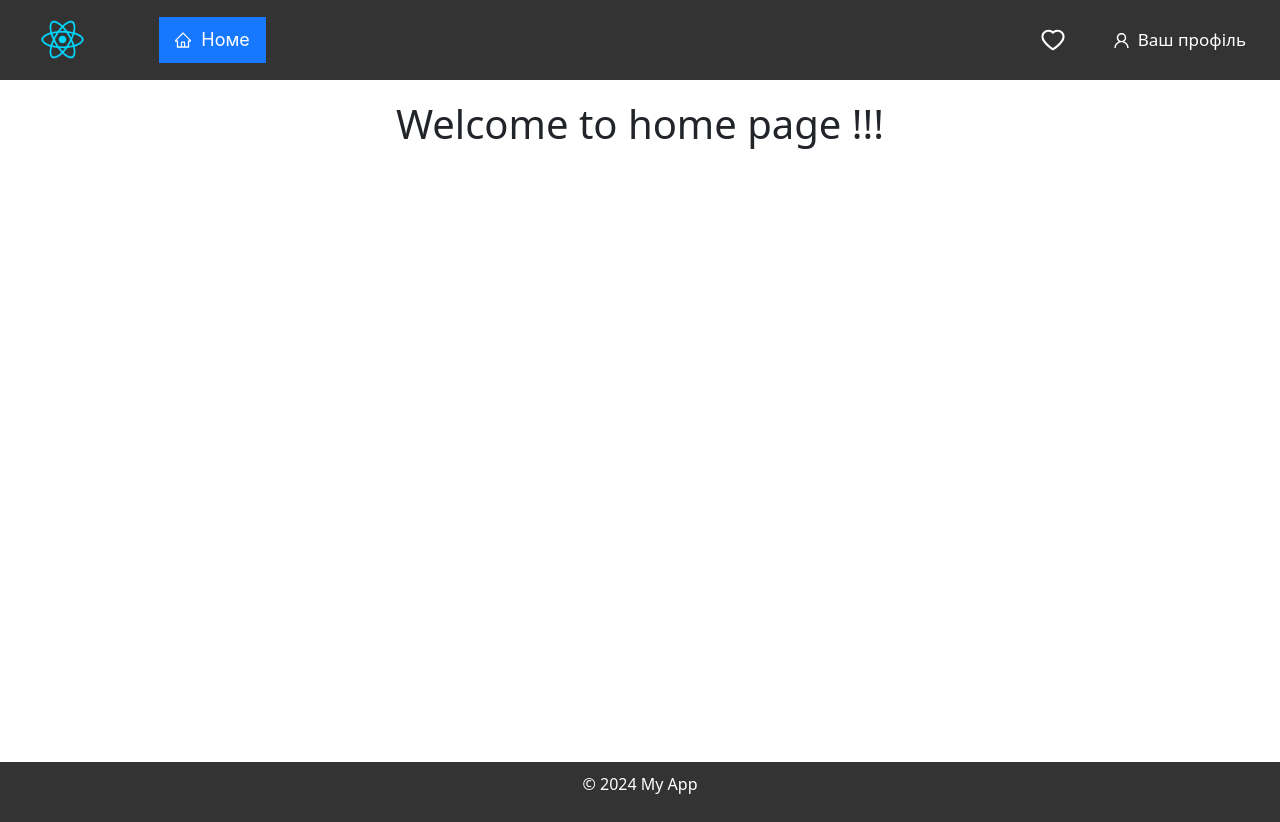
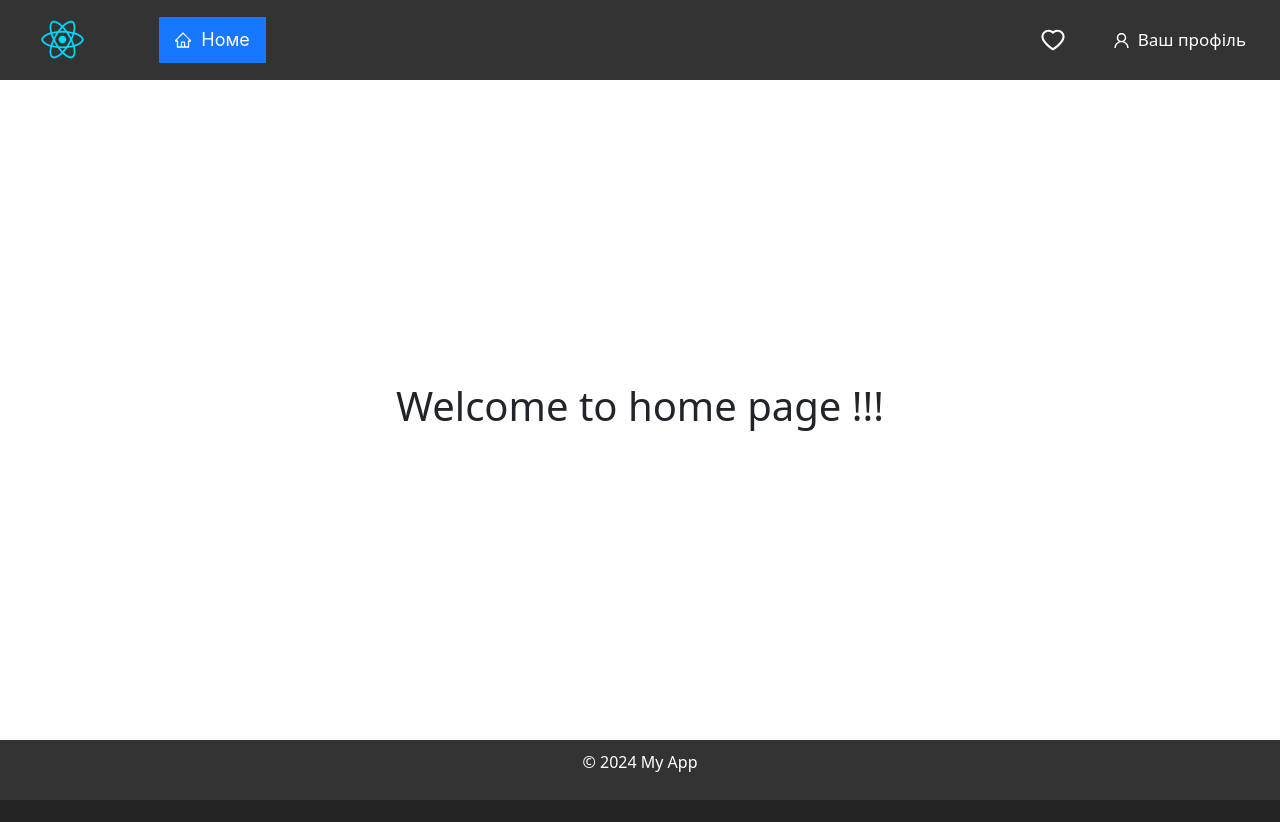
Before and after one commit to OlexKov/spring-react-app, a React (Vite) app: page / in a window 1280 px wide. After the commit the page ends 800 px from the top, so only its background shows below. Built offline with nearby package versions, Linux system fonts and the light colour scheme.

Commit message:
Layout fix

```diff
--- a/src/components/layout/index.tsx
+++ b/src/components/layout/index.tsx
@@ -6,7 +6,7 @@ import Footer from './footer';
 
 const Layout: React.FC = () => {
     return (
-        <div className='bg-main'>
+        <div className='bg-main d-flex flex-column justify-content-between h-100'>
             <Header />
                 <MainContent />
             <Footer />
--- a/src/index.css
+++ b/src/index.css
@@ -18,6 +18,7 @@ html{height: 100%;}
 body {
   margin: 0;
   height: inherit;
+  overflow: hidden;
 }
 
 header {
@@ -30,7 +31,6 @@ header {
 
 main {
   padding: 20px 0 20px 0;
-  height: 85.3vh;
   overflow: auto;
 }
 
```
